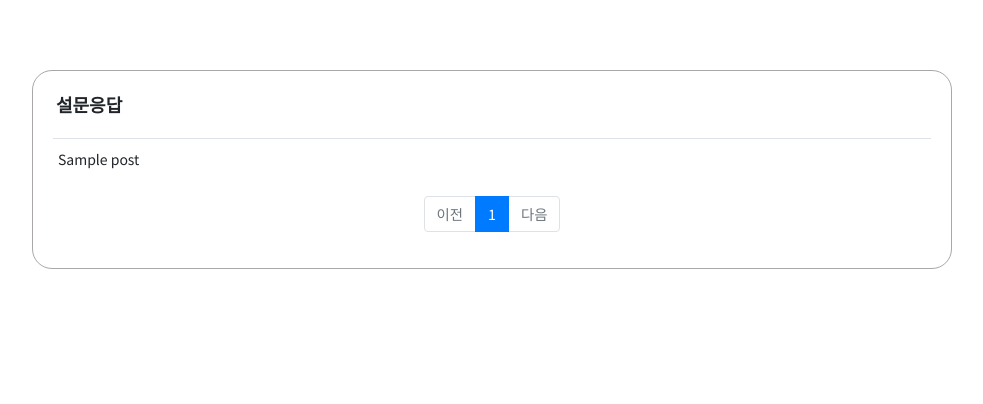
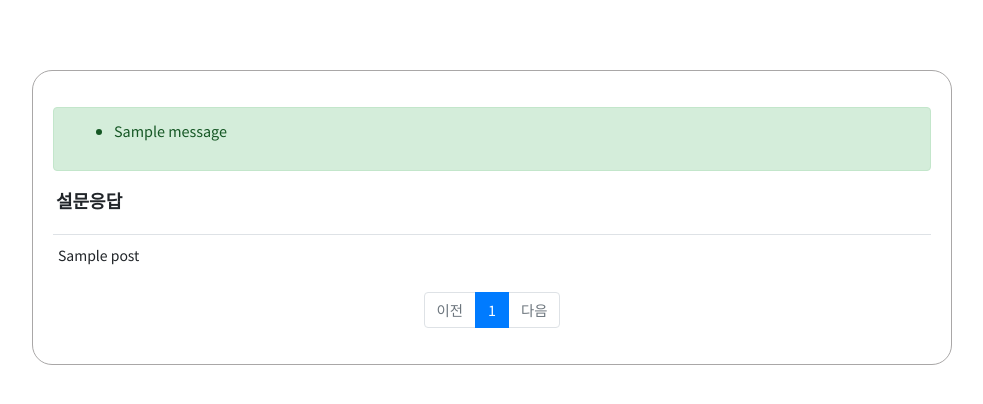
Before and after one commit to ylstimetable/ylstimetable, a Django app: page /survey/list/ in a window 1280 px wide. Shown: the part 56-460 px from the top of the page, without its empty margins (53-1036 px from the left). Run offline with Django 3.2, Linux system fonts and the light colour scheme; a user stored in the database is signed in; tables that the repository leaves empty hold one stand-in row (values such as "Sample post"); one stand-in notice (Sample message) is shown; some libraries are stand-ins or nearby versions.

Commit message:
Update survey_list.html

```diff
--- a/templates/survey_list.html
+++ b/templates/survey_list.html
@@ -18,6 +18,22 @@
     <div class="row">
         <div class="col-xs-12 col-md-10 my-4">
             <div class="assess_border">
+
+
+                {% if messages %}
+                    {% for message in messages %}
+                        {% if message.tags == "error" %}
+                            <div class = "alert alert-danger my-3" role="alert">
+                                <ul><li>{{ message.message }}</li></ul>
+                            </div>
+                            {% else %}
+                            <div class="alert alert-success my-3" role="alert">
+                                <ul><li>{{ message.message }}</li></ul>
+                            </div>
+                            {% endif %}
+                    {% endfor %}
+                {% endif %}
+
                 <span style="font-size: 18px; font-weight: bold; margin: 3px;">설문응답</span>
                 <table style="margin-top: 20px;" class="table table-hover">
                     <tbody>
```
